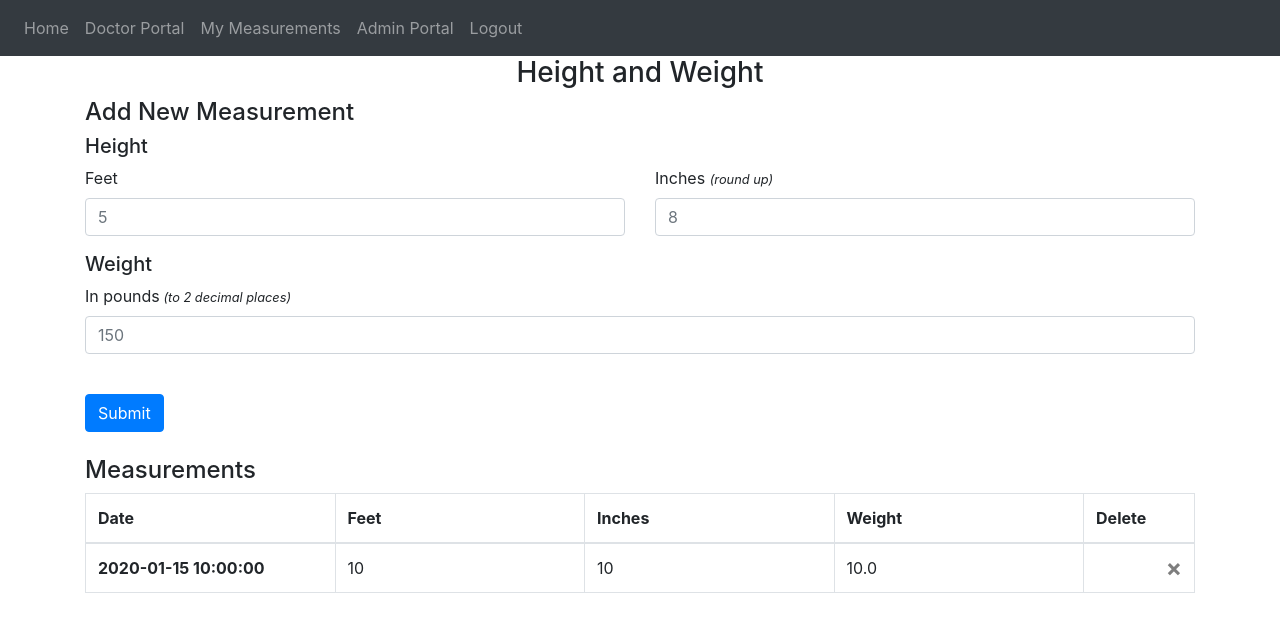
After one commit to ianjchadwick/EC530_Final_Project, a Flask app: page /weight in a window 1280 px wide. The commit adds this page. Shown: the top 632 px of the page. Run offline with Flask 2, Linux system fonts and the light colour scheme; a user stored in the database is signed in; tables that the repository leaves empty hold one stand-in row (values such as "Sample post"); some libraries are stand-ins or nearby versions.

Commit message:
Added /weight endpoint, changed device.html to measurements.html and all references to devices to measurements to more accurately reflect what the app is doing

```diff
--- a/website/__init__.py
+++ b/website/__init__.py
@@ -16,12 +16,14 @@ def create_app():
     # Importing Blueprints
     from .views import views
     from .auth import auth
+    from .measurements import measurement
 
     app.register_blueprint(views, url_prefix='/')
     app.register_blueprint(auth, url_prefix='/')
+    app.register_blueprint(measurement, url_prefix='/')
 
     # Set-up database
-    from .models import User, Note
+    from .models import User, Role, Contact
 
     create_database(app)
 
--- /dev/null
+++ b/website/measurements.py
@@ -0,0 +1,31 @@
+from flask import Blueprint, render_template, request, flash, redirect, url_for
+from.models import User, Role, Contact, HeightWeight
+from werkzeug.security import generate_password_hash, check_password_hash
+from. import db
+from flask_login import login_user, login_required, logout_user, current_user
+
+measurement = Blueprint('measurements', __name__)
+
+
+@measurement.route('/measurement', methods=['GET', 'POST'])
+@login_required
+def measure_main():
+    if request.method == 'POST':
+        pass
+    return render_template('measurements.html', user=current_user)
+
+
+@measurement.route('/weight', methods=['GET', 'POST'])
+@login_required
+def height_weight():
+    if request.method =='POST':
+        height_ft = request.form.get('height_ft')
+        height_in = request.form.get('height_in')
+        weight = request.form.get('weight')
+        new_measurement = HeightWeight(height_ft=height_ft,
+                                       height_in=height_in,
+                                       weight=weight,
+                                       user_id=current_user.id)
+        db.session.add(new_measurement)
+        db.session.commit()
+    return render_template('weight.html', user=current_user)
--- a/website/static/index.js
+++ b/website/static/index.js
@@ -6,3 +6,12 @@ function deleteNote(noteId){
              window.location.href ="/"; // redirect to the home page
            });
 }
+
+function deleteWeight(weightId){
+    fetch('/delete-weight', { //send a request to endpoint
+           method: 'POST',
+           body: JSON.stringify({ weightId: weightId})
+           }).then((_res) => {
+             window.location.href ="/weight"; // redirect to the weight page
+           });
+}
--- a/website/templates/base.html
+++ b/website/templates/base.html
@@ -23,30 +23,30 @@
         </button>
         <div class="collapse navbar-collapse" id="navbar">
             <div class="navbar-nav">
+                {% if user.is_authenticated%}
                 {%with roles = user.roles[0]%}
                 {%with patient = roles.patient%}
                 {%with doctor = roles.doctor%}
                 {%with admin = roles.admin%}
-                {% if user.is_authenticated%}
                 <a class="nav-item nav-link" id="home" href="/">Home</a>
                 {% if doctor %}
                 <a class="nav-item nav-link" id="doctor_home" href="/">Doctor Portal</a>
                 {%endif%}
                 {% if patient %}
-                <a class="nav-item nav-link" id="patient_home" href="/">Patient Portal</a>
+                <a class="nav-item nav-link" id="measurement_home" href="/measurement">My Measurements</a>
                 {%endif%}
                 {% if admin %}
                 <a class="nav-item nav-link" id="admin_home" href="/">Admin Portal</a>
                 {%endif%}
                 <a class="nav-item nav-link" id="logout" href="/logout">Logout</a>
+                {% endwith %}
+                {% endwith %}
+                {% endwith %}
+                {% endwith %}
                 {% else %}
                 <a class="nav-item nav-link" id="login" href="/login">Login</a>
                 <a class="nav-item nav-link" id="signUp" href="/register">Register</a>
                 {% endif %}
-                {% endwith %}
-                {% endwith %}
-                {% endwith %}
-                {% endwith %}
             </div>
         </div>
     </nav>
--- /dev/null
+++ b/website/templates/weight.html
@@ -0,0 +1,83 @@
+{% extends "base.html" %}
+{% block title %}Height and Weight{% endblock %}
+
+{% block content %}
+<form method="POST">
+    <h3 align="center">Height and Weight</h3>
+    <h4>Add New Measurement</h4>
+    <div class="form-group">
+        <h5>Height</h5>
+        <div class="col"></div>
+        <div class="row">
+              <div class="col">
+                <label for="height_ft">Feet</label>
+                <input type="number"
+                       class="form-control"
+                       id="height_ft"
+                       name="height_ft"
+                       placeholder="5"
+                       min="0"
+                       max="9"
+                />
+              </div>
+              <div class="col">
+                  <label for="height_in">Inches <small><i>(round up)</i></small></label></label>
+                    <input type="number"
+                           class="form-control"
+                           id="height_in"
+                           name="height_in"
+                           placeholder="8"
+                           min="0"
+                           max="11"
+                    />
+              </div>
+        </div>
+    </div>
+    <h5>Weight</h5>
+    <div class="form-group">
+        <label for="weight">In pounds<small><i> (to 2 decimal places)</i></small></label>
+        <input type="number"
+               step="0.01"
+               class="form-control"
+               id="weight"
+               name="weight"
+               placeholder="150"
+               min="0"
+               max="999"
+        />
+    </div>
+    <br/>
+    <button type="submit" class="btn btn-primary">Submit</button>
+</form>
+<br/>
+<h4>Measurements</h4>
+<table class="table table-bordered">
+        <thead>
+            <tr>
+                <th scope="col" width="22.5%" align="center">Date</th>
+                <th scope="col" width="22.5%" align="center">Feet</th>
+                <th scope="col"width="22.5%" align="center">Inches</th>
+                <th scope="col"width="22.5%" align="center">Weight</th>
+                <th scope="col" width="10%" align="center" >Delete</th>
+            </tr>
+        </thead>
+        {%for measurement in user.weight%}
+        <tbody>
+            <tr>
+                <th scope="row">{{measurement.date}}</th>
+                <td>{{measurement.height_ft}}</td>
+                <td>{{measurement.height_in}}</td>
+                <td>{{measurement.weight}}</td>
+                <td>
+                    <div align="center">
+                        <button type="button" class="close" onClick="deleteWeight({{ measurement.id }})">
+                        <span aria-hidden="true">&times;</span>
+                        </button>
+                    </div>
+                </td>
+            </tr>
+        {%endfor%}
+        </tbody>
+    </table>
+</table>
+{%endblock%}
```
Also changed, not shown: website/models.py (+10 -0 lines), website/templates/device.html (deleted, +0 -46 lines), website/templates/measurements.html (added, +8 -0 lines), website/views.py (+15 -1 lines).
